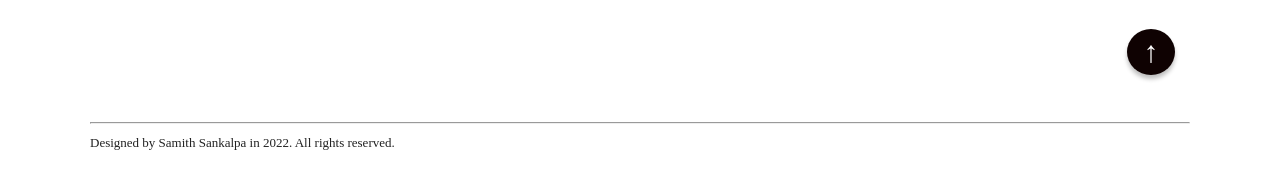
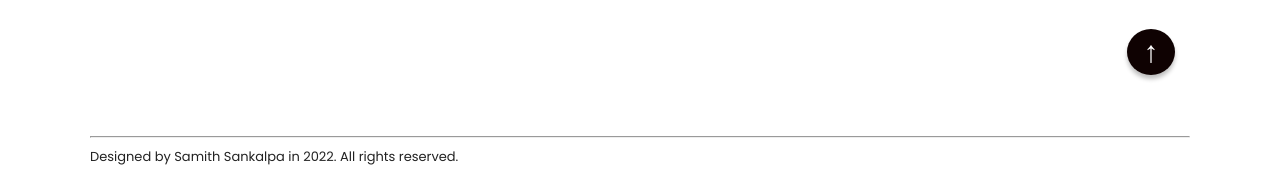
Before and after one commit to Samith-Sankalpa/Samith, a website built with Parcel: page index.html in a window 1280 px wide. Shown: the part 2497-2669 px from the top of the page. Built offline with nearby package versions, Linux system fonts and the light colour scheme.

Commit message:
About screen updated.

```diff
--- a/css/styles.css
+++ b/css/styles.css
@@ -366,18 +366,23 @@ a {
   height: 32px;
   width: 32px;
 }
+.copyright__section {
+  background: #0053ed42;
+ padding: 0.5rem 0;
+}
 
 .copyright {
   color: var(--color-body);
-  font-family: circular-light;
+  font-family: 'Poppins', sans-serif;
   font-size: 1.2rem;
-  margin-bottom: 1rem;
   text-align: center;
+  margin: 0%;
 }
 
 .separator {
-  margin-top: 0;
+  display: none;
 }
+
 
 .section-divider {
   background-color: #eee !important;
@@ -387,7 +392,6 @@ a {
 @media screen and (min-width: 1024px) {
   .copyright {
     font-size: 1.3rem;
-    margin-bottom: 0.8rem;
     text-align: left;
   }
   .contact__icons {
@@ -395,6 +399,13 @@ a {
   }
   .middle--icon {
     margin: 0 15rem;
+  }
+  .separator {
+    display: flex;
+  }
+  .copyright__section {
+    background: none;
+    margin: 0 9rem ;
   }
 }
 
@@ -425,7 +436,7 @@ a {
   text-align: center;
   color: var(--color-headings);
   font-family: 'Poppins', sans-serif;
-  font-size: 2.8rem;
+  font-size: 3rem;
   font-weight: 600;
   margin: 0;
   line-height: 5rem;
@@ -433,7 +444,7 @@ a {
 
 .welcome__caption {
   font-family: circular-medium;
-  font-size: 1.6rem;
+  font-size: 1.8rem;
   font-weight: 400;
   margin: 3rem 0;
 }
@@ -463,7 +474,6 @@ a {
     font-size: 6.4rem;
   }
   .welcome__caption {
-    font-size: 1.8rem;
     margin: 1rem 0 4rem 0;
     text-align: left;
   }
@@ -507,7 +517,7 @@ a {
 .card__description {
   color: var(--color-body);
   font-family: circular-medium;
-  font-size: 1.6rem;
+  font-size: 1.8rem;
   margin: 0.5rem 0 1.5rem 0;
 }
 
@@ -544,7 +554,6 @@ a {
 
 @media screen and (min-width: 1024px) {
   .card__description {
-    font-size: 1.8rem;
     margin: 1.5rem 0;
   }
   .card__title {
--- a/index.html
+++ b/index.html
@@ -61,7 +61,10 @@
       <!-- Hero Area  -->
       <div class="grid grid--1x2 welcome">
         <div class="welcome__section" data-aos="zoom-in-down">
-          <p class="welcome__heading">Hello everyone 👋 I’m Samith Sankalpa</p>
+          <p class="welcome__heading">
+            Hello everyone 👋 <br />
+            I’m Samith Sankalpa
+          </p>
           <p class="welcome__caption">
             Create thoughtful digital experiences that are beautiful and fun.
           </p>
@@ -257,13 +260,14 @@
         </footer>
       </div>
       <!-- Contact Section  -->
-
+    </div>
+    <!-- container  -->
+    <div class="copyright__section">
       <hr class="separator" />
       <p class="copyright">
         Designed by Samith Sankalpa in 2022. All rights reserved.
       </p>
     </div>
-    <!-- container  -->
 
     <script src="js/main.js"></script>
     <script src="https://unpkg.com/aos@next/dist/aos.js"></script>
```
